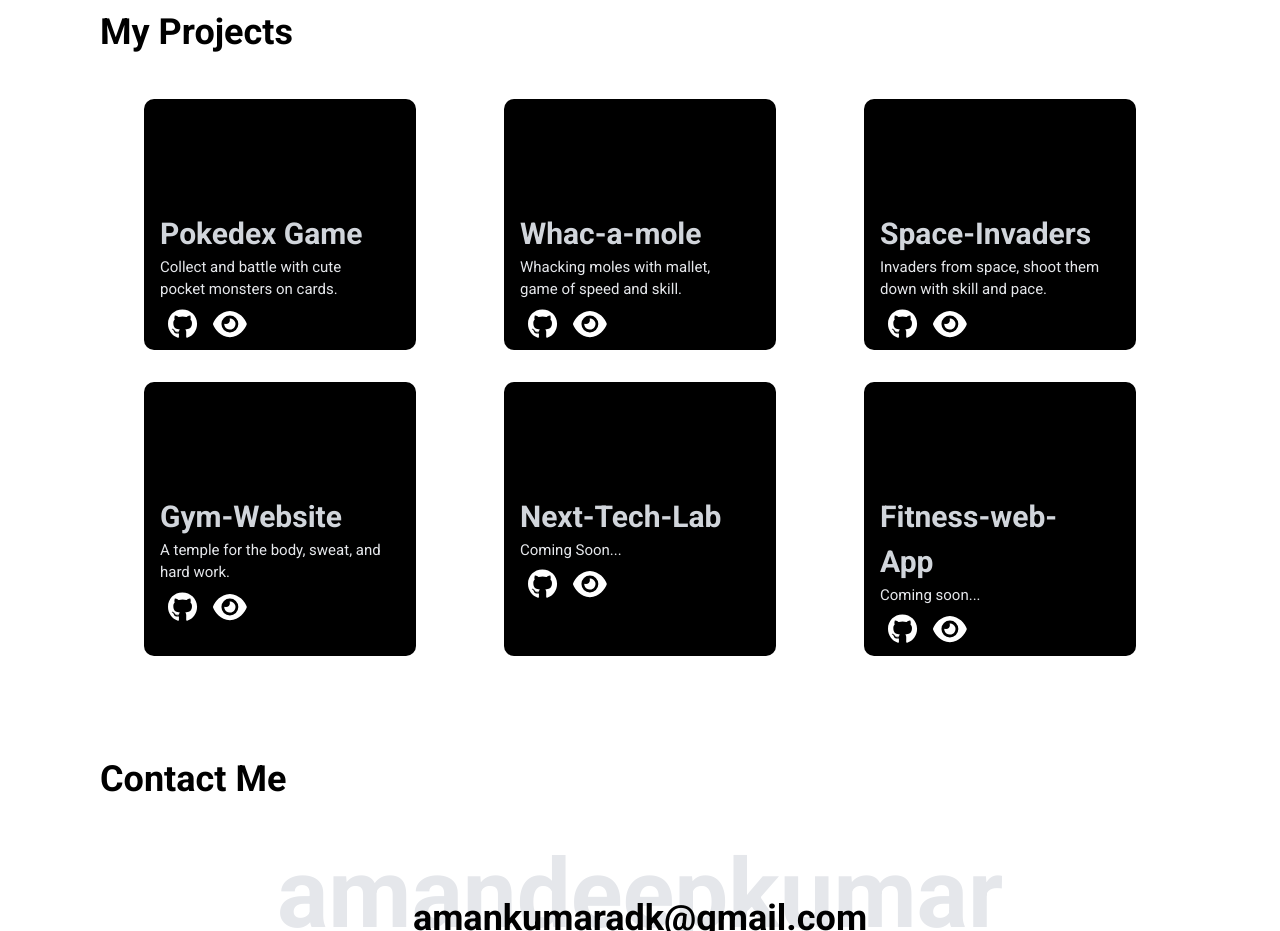
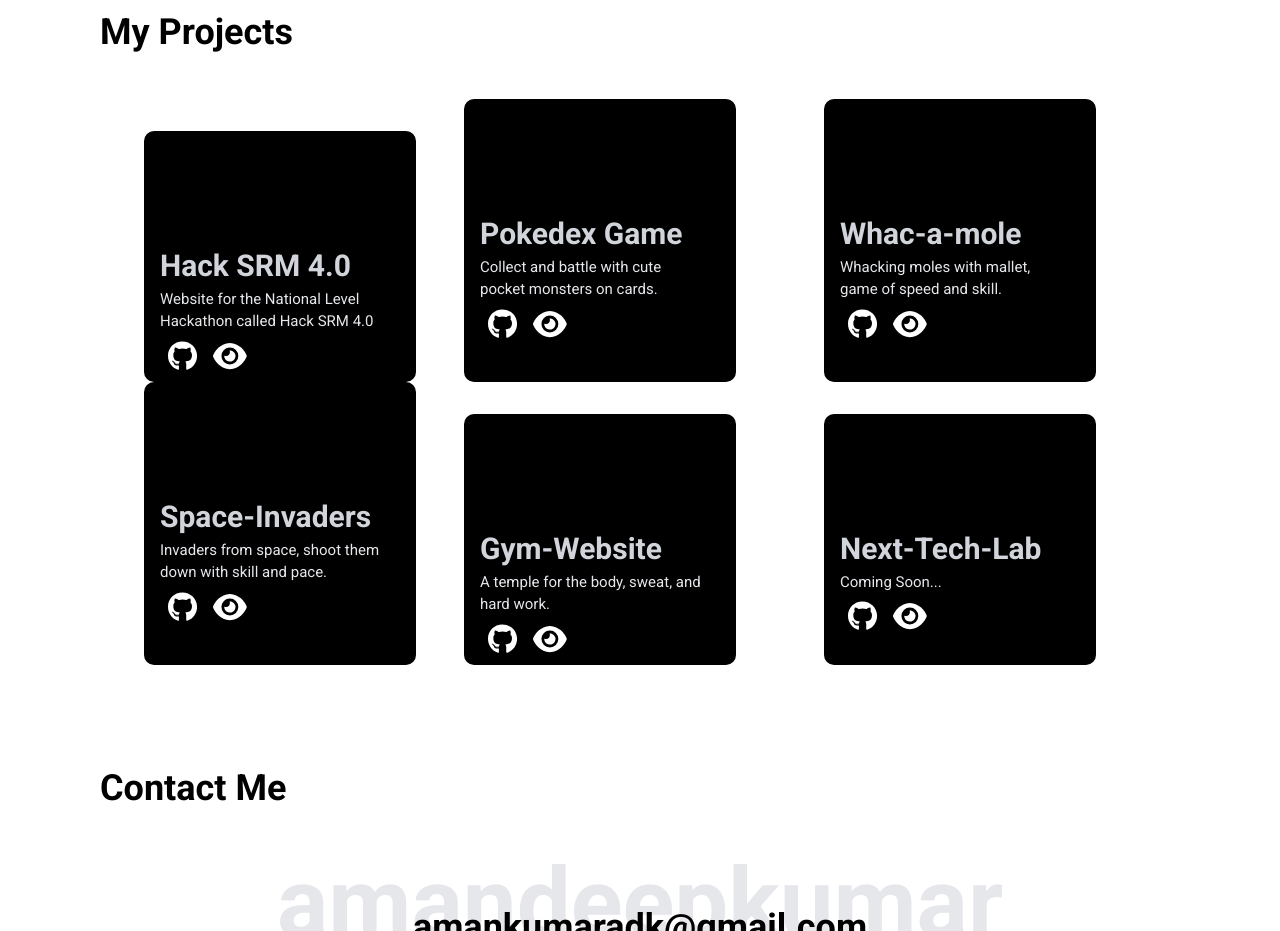
Before and after one commit to Amandeep4567/Amandeep-Portfolio, a React (Vite) app: page / in a window 1280 px wide. Shown: the part 1480-2411 px from the top of the page. Built offline with nearby package versions, Linux system fonts and the light colour scheme.

Commit message:
feat: code updated

```diff
--- a/src/components/ProjectSection.jsx
+++ b/src/components/ProjectSection.jsx
@@ -10,6 +10,22 @@ const ProjectSection = () => {
         <h1 className="font-semibold text-[36px]">My Projects</h1>
       </div>
       <div className="sm:flex sm:flex-wrap sm:justify-evenly mt-10 sm:mx-24">
+        <div className="w-[94%] mx-2.5 sm:mx-0 bg-black text-white sm:w-[25%] rounded-[10px] pt-28 pl-4 pr-8 sm:mt-8 mt-4">
+          <h1 className="font-semibold text-[38px] sm:text-[30px] text-gray-300">
+            Hack SRM 4.0
+          </h1>
+          <p className="font-normal text-[17px] sm:text-[15px] text-gray-200">
+            Website for the National Level Hackathon called Hack SRM 4.0
+          </p>
+          <div className="flex">
+            <a target="_blank" href="https://github.com/Amandeep4567/hacksrm">
+              <FontAwesomeIcon icon={faGithub} className="iconTech m-2" />
+            </a>
+            <a target="_blank" href="https://hacksrm.tech/">
+              <FontAwesomeIcon icon={faEye} className="iconTech m-2" />
+            </a>
+          </div>
+        </div>
         <div className="w-[94%] mx-2.5 sm:mx-0 bg-black text-white sm:w-[25%] rounded-[10px] pt-28 pl-4 pr-8">
           <h1 className="font-semibold text-[38px] sm:text-[30px] text-gray-300">
             Pokedex Game
@@ -114,22 +130,6 @@ const ProjectSection = () => {
             </a>
           </div>
         </div>
-        <div className="w-[94%] mx-2.5 sm:mx-0 bg-black text-white sm:w-[25%] rounded-[10px] pt-28 pl-4 pr-8 sm:mt-8 mt-4">
-          <h1 className="font-semibold text-[38px] sm:text-[30px] text-gray-300">
-            Fitness-web-App
-          </h1>
-          <p className="font-normal text-[17px] sm:text-[15px] text-gray-200">
-            Coming soon...
-          </p>
-          <div className="flex">
-            <a target="" href="">
-              <FontAwesomeIcon icon={faGithub} className="iconTech m-2" />
-            </a>
-            <a target="" href="">
-              <FontAwesomeIcon icon={faEye} className="iconTech m-2" />
-            </a>
-          </div>
-        </div>
       </div>
     </section>
   );
```
